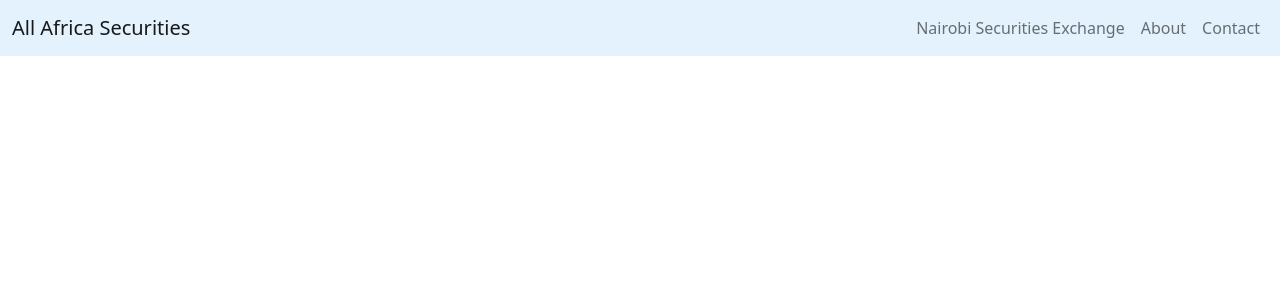
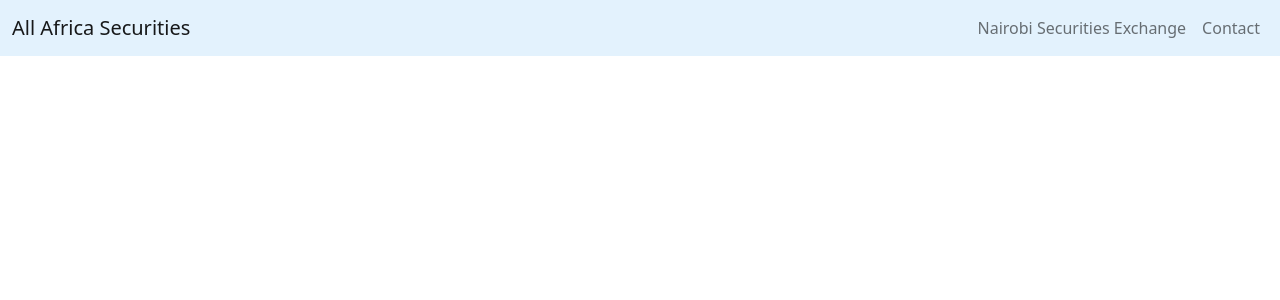
Before and after one commit to d-mwenda/securities, a Django app: template securities_web/backend/securities/templates/base.html in a window 1280 px wide. Shown: the top 300 px of the page. Run offline with Django 3.2, Linux system fonts and the light colour scheme; the template is opened without the code that fills it, so the values that code supplies are empty; some libraries are stand-ins or nearby versions.

Commit message:
made links dynamic and removed unused ones

```diff
--- a/securities_web/backend/securities/templates/base.html
+++ b/securities_web/backend/securities/templates/base.html
@@ -38,14 +38,13 @@
     <header>
         <nav class="navbar navbar-expand-md navbar-light fixed-top " style="background-color: #e3f2fd;">
             <div class="container-fluid">
-                <a class="navbar-brand" href="#">All Africa Securities</a>
+                <a class="navbar-brand" href="{% url 'home' %}">All Africa Securities</a>
                 <button class="navbar-toggler" type="button" data-bs-toggle="collapse" data-bs-target="#collapsible-nav" aria-controls="collapsible-nav" aria-expanded="false" aria-label="Toggle navigation">
                         <span class="navbar-toggler-icon"></span>
                     </button>
                 <div class="collapse navbar-collapse justify-content-end" id="collapsible-nav">
                     <ul class="navbar-nav float-end">
-                        <li class="nav-item"><a class="nav-link " href="/stock-trading/ke/NSE">Nairobi Securities Exchange</a></li>
-                        <li class="nav-item"><a class="nav-link " href=" ">About</a></li>
+                        <li class="nav-item"><a class="nav-link " href="{% url 'bourse_summary' country='ke' bourse='NSE' %}">Nairobi Securities Exchange</a></li>
                         <li class="nav-item"><a class="nav-link " href=" " data-bs-toggle="modal" data-bs-target="#contactModal">Contact</a></li>
                     </ul>
                 </div>
```
